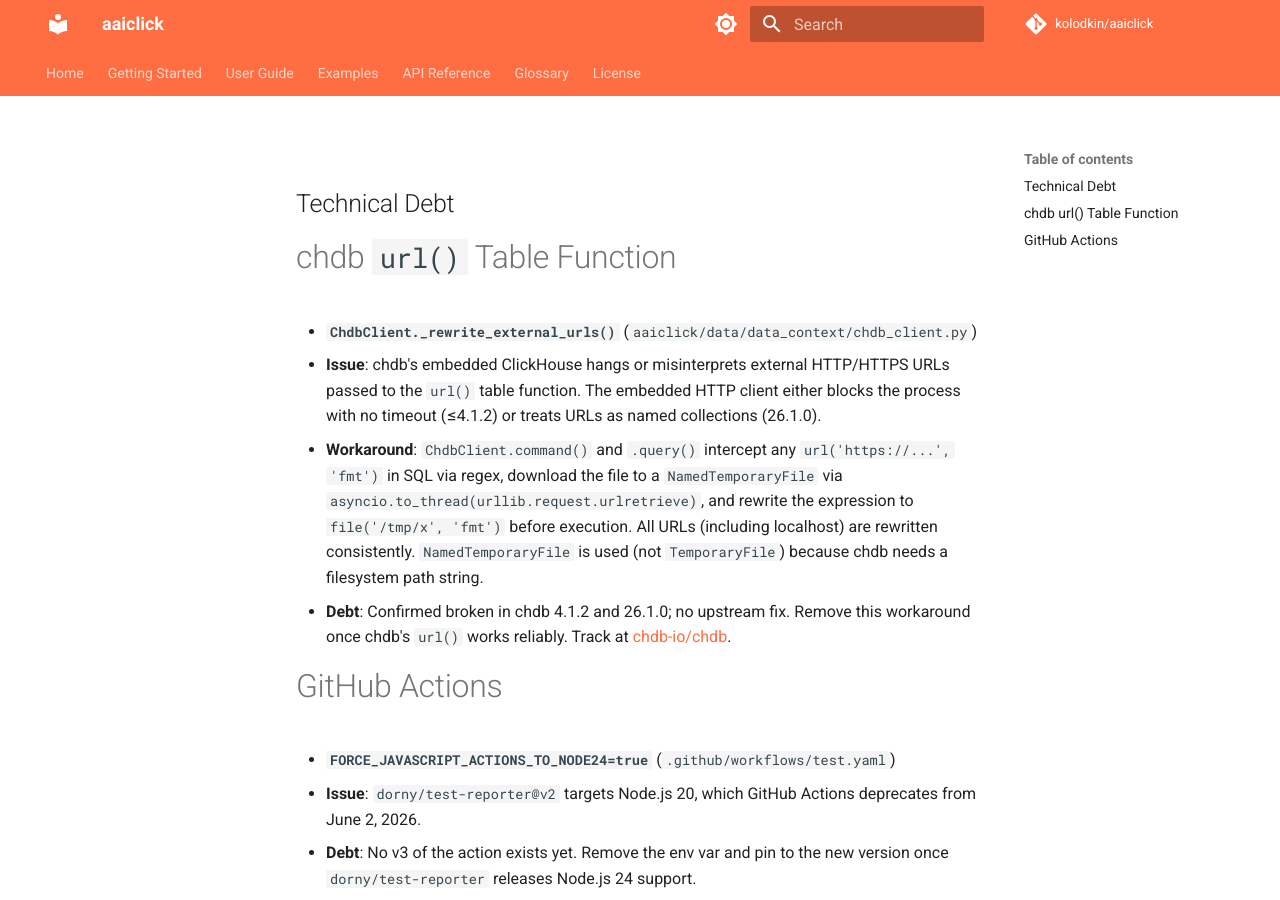
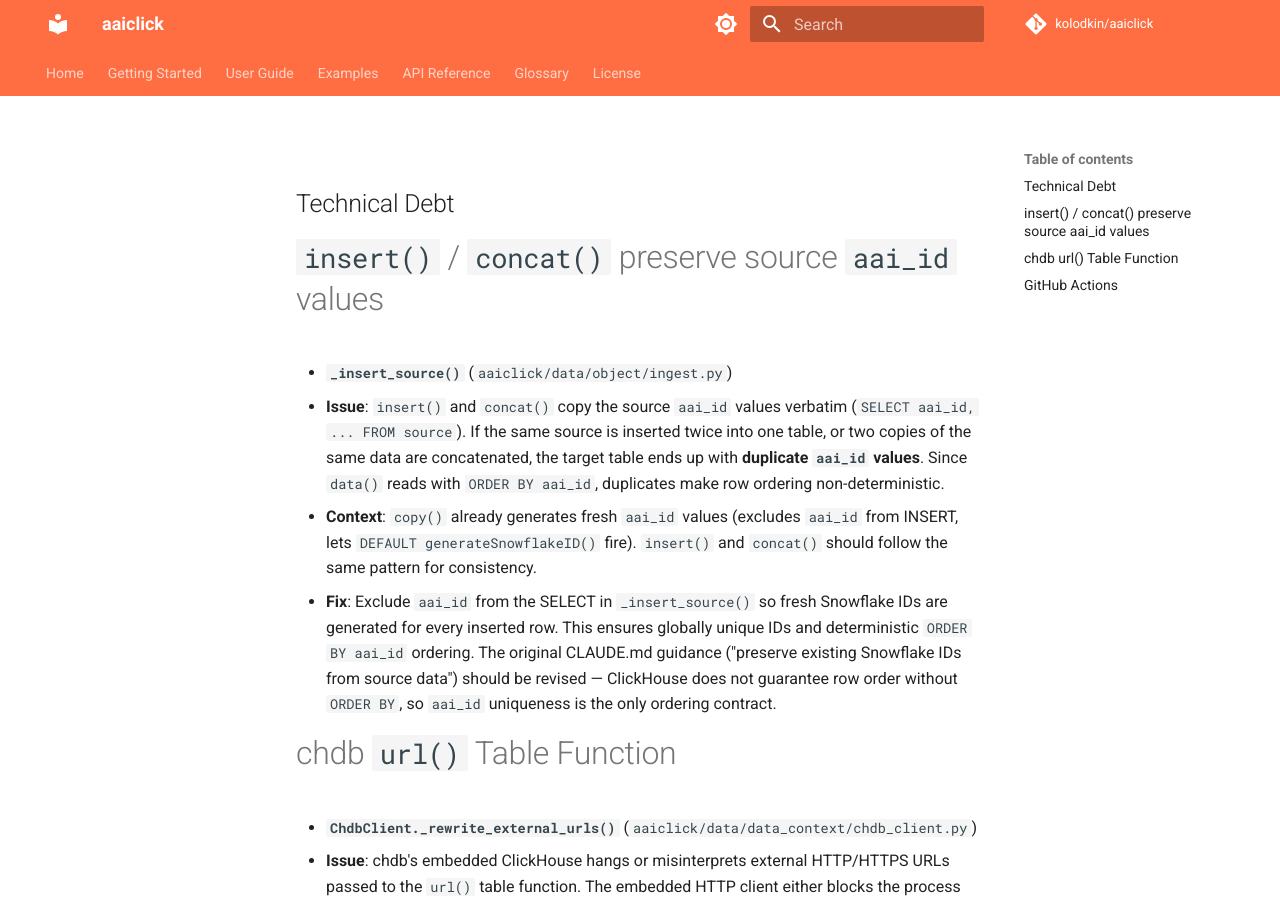
Before and after one commit to kolodkin/aaiclick, an MkDocs documentation site: the page built from docs/technical_debt.md, in a window 1280 px wide and 900 px high. Built offline with MkDocs 1.6.1 and Material for MkDocs 9.7.7, drawn with Linux system fonts in a browser that asks for light colours; comment, search, counter and statistics services are not loaded.

Commit message:
cleanup: document insert/concat aai_id duplication debt
insert() and concat() copy source aai_ids verbatim. Inserting the
same source twice produces duplicate aai_ids, making ORDER BY aai_id
non-deterministic. copy() already generates fresh IDs — insert/concat
should follow the same pattern.

```diff
--- a/docs/technical_debt.md
+++ b/docs/technical_debt.md
@@ -1,5 +1,12 @@
 Technical Debt
 ---
+
+# `insert()` / `concat()` preserve source `aai_id` values
+
+- **`_insert_source()`** (`aaiclick/data/object/ingest.py`)
+  - **Issue**: `insert()` and `concat()` copy the source `aai_id` values verbatim (`SELECT aai_id, ... FROM source`). If the same source is inserted twice into one table, or two copies of the same data are concatenated, the target table ends up with **duplicate `aai_id` values**. Since `data()` reads with `ORDER BY aai_id`, duplicates make row ordering non-deterministic.
+  - **Context**: `copy()` already generates fresh `aai_id` values (excludes `aai_id` from INSERT, lets `DEFAULT generateSnowflakeID()` fire). `insert()` and `concat()` should follow the same pattern for consistency.
+  - **Fix**: Exclude `aai_id` from the SELECT in `_insert_source()` so fresh Snowflake IDs are generated for every inserted row. This ensures globally unique IDs and deterministic `ORDER BY aai_id` ordering. The original CLAUDE.md guidance ("preserve existing Snowflake IDs from source data") should be revised — ClickHouse does not guarantee row order without `ORDER BY`, so `aai_id` uniqueness is the only ordering contract.
 
 # chdb `url()` Table Function
 
```
